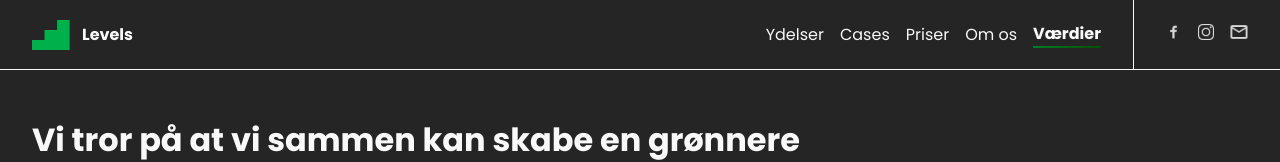
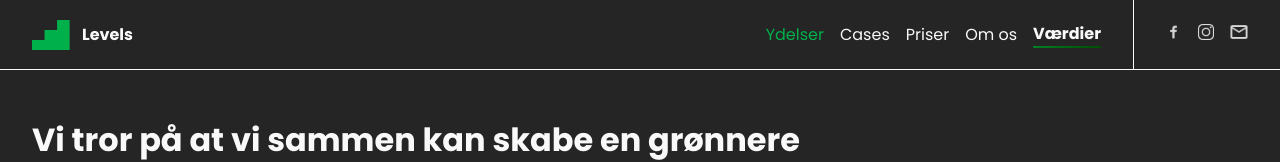
Before and after one commit to Steffen-Svenningsen/levels, a React (Create React App) app: page /levels/vaerdier in a window 1280 px wide. In both pictures the pointer is over the link 794 px from the left and 34 px from the top of the page. Shown: the top 162 px of the page. Built offline with nearby package versions, Linux system fonts and the light colour scheme.

Commit message:
Add hover effect for desktop nav links

```diff
--- a/src/App.css
+++ b/src/App.css
@@ -131,6 +131,10 @@ header .desktop-menu a {
   color: var(--text-primary);
   text-decoration: none;
   transition: 0.2s;
+}
+
+header .desktop-menu a:hover {
+  color: var(--cta);
 }
 
 header .desktop-menu a.active {
```
